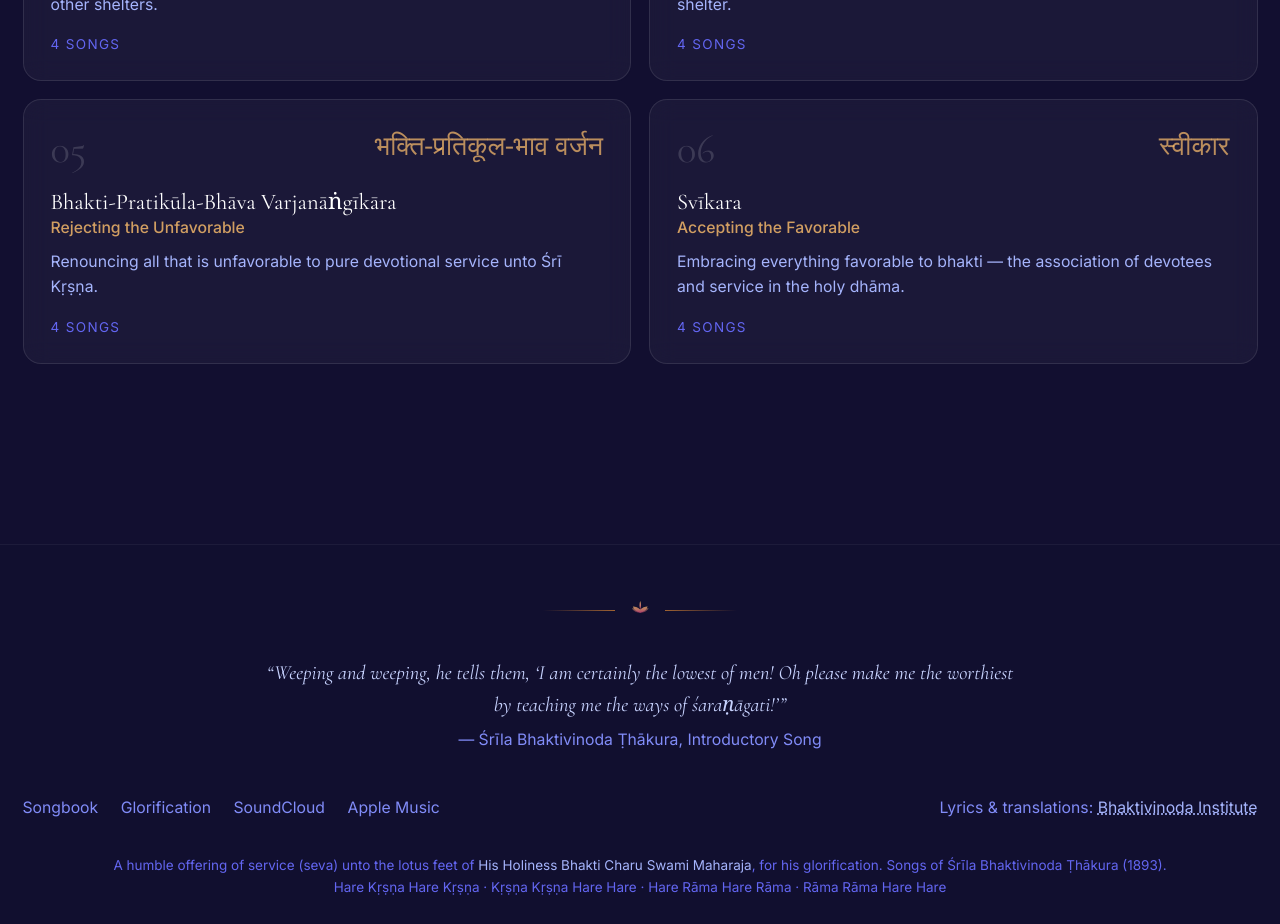
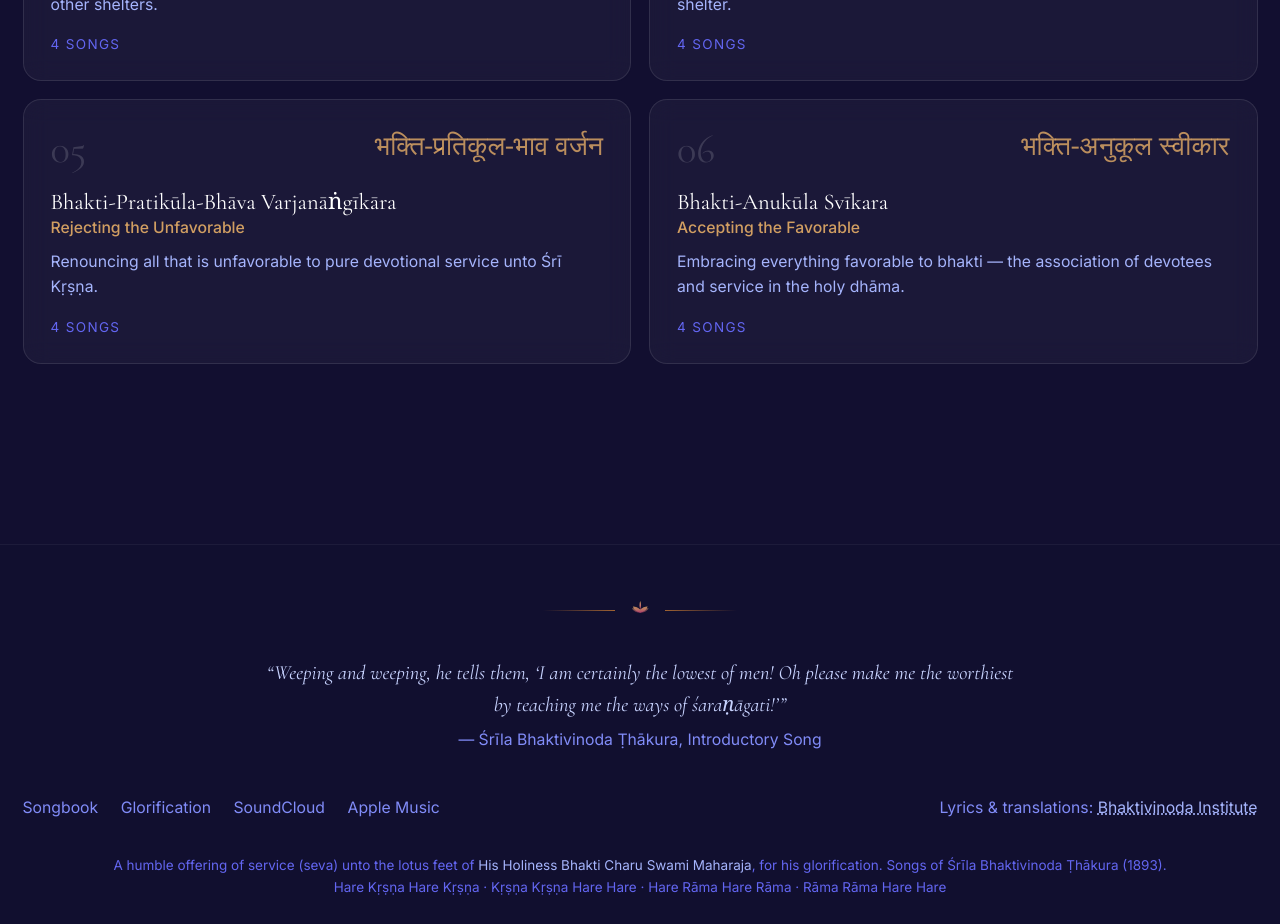
Before and after one commit to akshayg01/Sharanagati, a React (Vite) app: page / in a window 1280 px wide. Shown: the part 1620-2544 px from the top of the page. Built offline with nearby package versions, Linux system fonts and the light colour scheme; a web font is replaced by a local one.

Commit message:
feat: update section name and Sanskrit for Svīkara to Bhakti-Anukūla Svīkara

```diff
--- a/scripts/songs-manifest.js
+++ b/scripts/songs-manifest.js
@@ -52,8 +52,8 @@ export const sections = [
   },
   {
     slug: 'svikara',
-    name: 'Svīkara',
-    sanskrit: 'स्वीकार',
+    name: 'Bhakti-Anukūla Svīkara',
+    sanskrit: 'भक्ति-अनुकूल स्वीकार',
     meaning: 'Accepting the Favorable',
     blurb:
       'Embracing everything favorable to bhakti — the association of devotees and service in the holy dhāma.',
--- a/src/data/songs/_index.json
+++ b/src/data/songs/_index.json
@@ -44,8 +44,8 @@
     },
     {
       "slug": "svikara",
-      "name": "Svīkara",
-      "sanskrit": "स्वीकार",
+      "name": "Bhakti-Anukūla Svīkara",
+      "sanskrit": "भक्ति-अनुकूल स्वीकार",
       "meaning": "Accepting the Favorable",
       "blurb": "Embracing everything favorable to bhakti — the association of devotees and service in the holy dhāma."
     },
```
